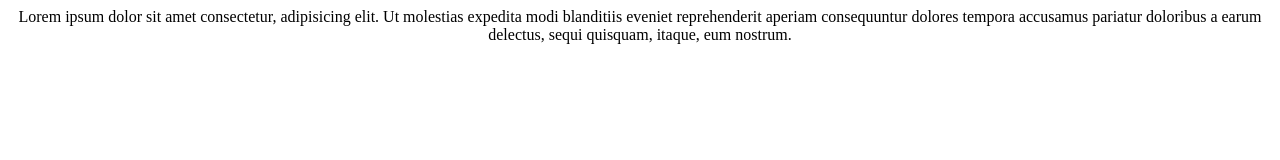
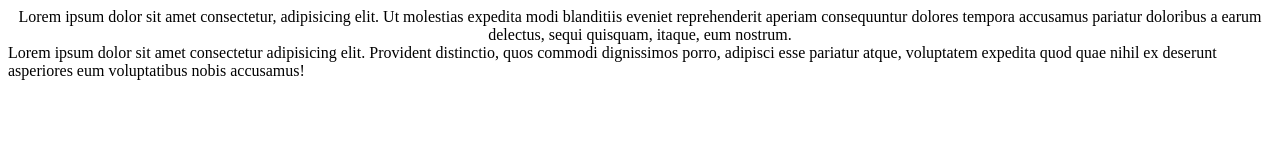
Before and after one commit to misleykaavv/Nueva-carpeta--3-, a plain HTML site: page index.html in a window 1280 px wide. Drawn offline with Linux system fonts and the light colour scheme.

Commit message:
otro lorem de la otra rama

```diff
--- a/index.html
+++ b/index.html
@@ -8,5 +8,7 @@
 </head>
 <body>
     <center>Lorem ipsum dolor sit amet consectetur, adipisicing elit. Ut molestias expedita modi blanditiis eveniet reprehenderit aperiam consequuntur dolores tempora accusamus pariatur doloribus a earum delectus, sequi quisquam, itaque, eum nostrum.</center>
+
+    Lorem ipsum dolor sit amet consectetur adipisicing elit. Provident distinctio, quos commodi dignissimos porro, adipisci esse pariatur atque, voluptatem expedita quod quae nihil ex deserunt asperiores eum voluptatibus nobis accusamus!
 </body>
 </html>
```
